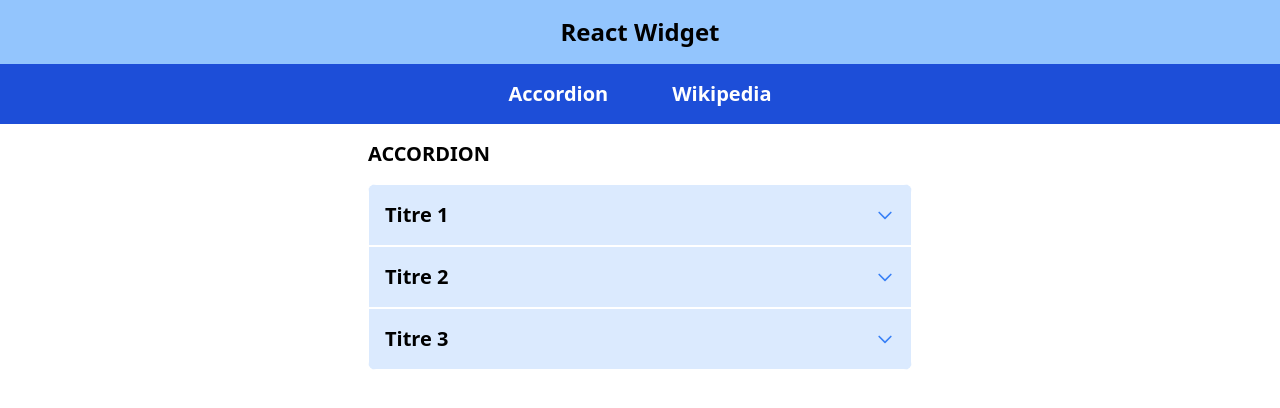
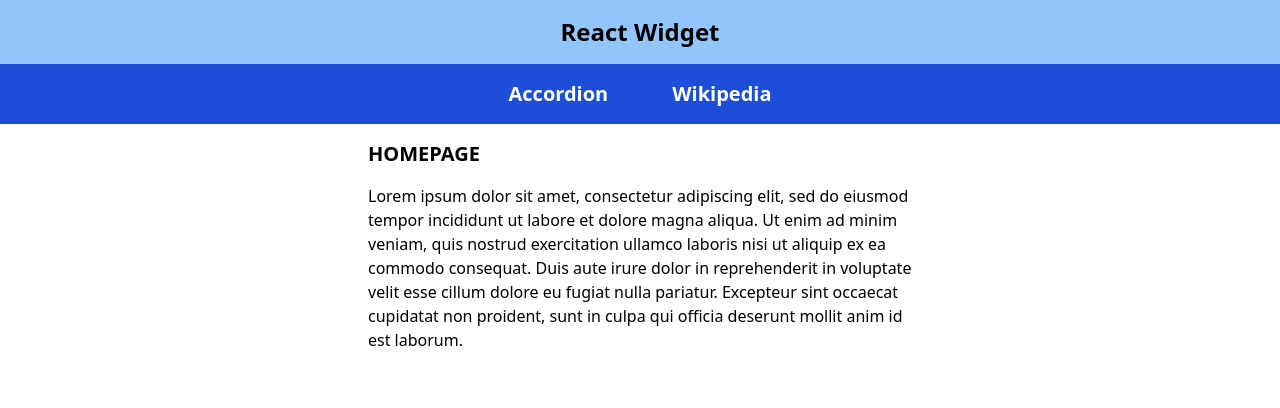
Before and after one commit to ArcanumLibella/react-tailwindcss-widget, a React (Create React App) app: page / in a window 1280 px wide. Shown: the top 408 px of the page. Built offline with nearby package versions, Linux system fonts and the light colour scheme.

Commit message:
feat: add homepage and edit router links

```diff
--- a/src/App.js
+++ b/src/App.js
@@ -1,16 +1,19 @@
 import { BrowserRouter, Route } from "react-router-dom";
-import { AccordionPage, SearchPage } from "./pages";
+import { HomePage, AccordionPage, SearchPage } from "./pages";
 import Header from "./layouts/Header";
 
 function App() {
   return (
     <div className="App font-sans">
       <BrowserRouter>
-      <Header/>
+        <Header/>
+
         <main className="container mx-auto max-w-xl p-4">
-          <Route path="/" exact component={AccordionPage} />
+          <Route path="/" exact component={HomePage} />
+          <Route path="/accordion" component={AccordionPage} />
           <Route path="/search" component={SearchPage} />
         </main>
+
       </BrowserRouter>
     </div>
   );
--- a/src/components/Accordion.js
+++ b/src/components/Accordion.js
@@ -30,7 +30,6 @@
     })
     return (
         <Fragment>
-            <h2 className="mb-4 text-xl font-bold uppercase">Accordion</h2>
             <div className="rounded-lg overflow-hidden">{renderedItems}</div>
         </Fragment>
     )
--- a/src/components/Search.js
+++ b/src/components/Search.js
@@ -58,7 +58,6 @@
 
 	return (
 		<div>
-			<h2 className="mb-4 text-xl font-bold uppercase">Wikipedia Search</h2>
 			<form className="mb-8">
 				<fieldset className="flex flex-col">
 						<label className="mb-2 text-sm font-bold">Enter search term</label>
--- a/src/layouts/Header.js
+++ b/src/layouts/Header.js
@@ -4,9 +4,12 @@
 export default function Header() {
     return (
         <header className="bg-blue-300">
-            <h1 className="p-4 text-2xl font-black text-center text-black">React Widget</h1>
+            <Link to="/">
+                <h1 className="p-4 text-2xl font-black text-center text-black">React Widget</h1>
+            </Link>
+
             <nav className="flex justify-center p-4 text-xl font-bold text-center bg-blue-700 text-white">
-                <Link to="/" className="mx-8">
+                <Link to="/accordion" className="mx-8">
                     Accordion
                 </Link>
                 <Link to="/search" className="mx-8">
--- a/src/pages/AccordionPage.js
+++ b/src/pages/AccordionPage.js
@@ -19,6 +19,7 @@
 
     return (
         <div>
+            <h2 className="mb-4 text-xl font-bold uppercase">Accordion</h2>
             <Accordion items={items}/>
         </div>
     )
--- /dev/null
+++ b/src/pages/HomePage.js
@@ -0,0 +1,12 @@
+import React from 'react'
+
+export default function HomePage() {
+    return (
+        <div>
+            <h2 className="mb-4 text-xl font-bold uppercase">HomePage</h2>
+            <p className="text-base">
+                Lorem ipsum dolor sit amet, consectetur adipiscing elit, sed do eiusmod tempor incididunt ut labore et dolore magna aliqua. Ut enim ad minim veniam, quis nostrud exercitation ullamco laboris nisi ut aliquip ex ea commodo consequat. Duis aute irure dolor in reprehenderit in voluptate velit esse cillum dolore eu fugiat nulla pariatur. Excepteur sint occaecat cupidatat non proident, sunt in culpa qui officia deserunt mollit anim id est laborum.
+            </p>
+        </div>
+    )
+}
--- a/src/pages/SearchPage.js
+++ b/src/pages/SearchPage.js
@@ -4,6 +4,7 @@
 export default function SearchPage() {
     return (
         <div>
+            <h2 className="mb-4 text-xl font-bold uppercase">Wikipedia Search</h2>
             <Search />
         </div>
     )
--- a/src/pages/index.js
+++ b/src/pages/index.js
@@ -1,7 +1,9 @@
+import HomePage from './HomePage';
 import AccordionPage from './AccordionPage';
 import SearchPage from './SearchPage';
 
 export {
+    HomePage,
     AccordionPage,
     SearchPage
 };
```
